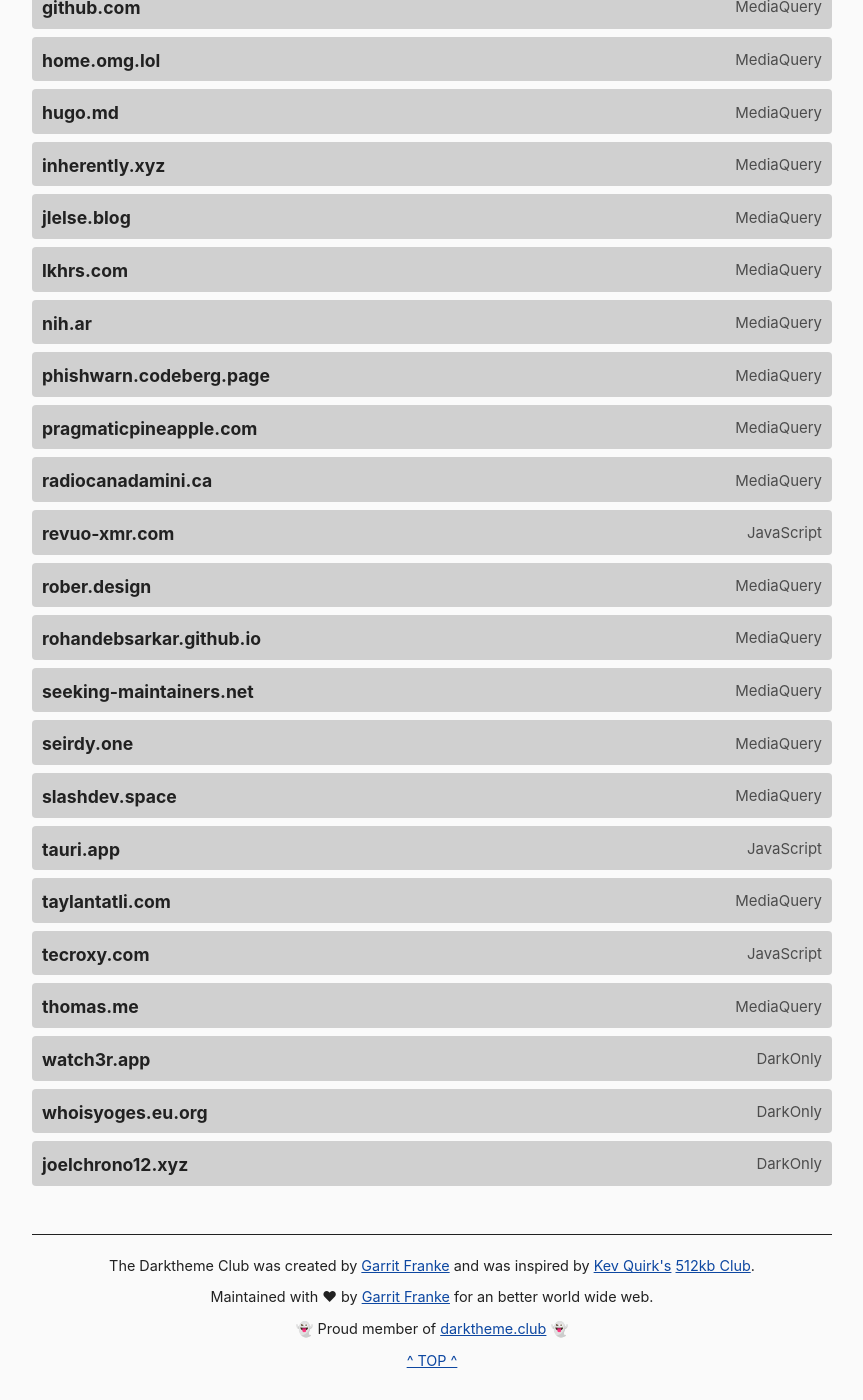
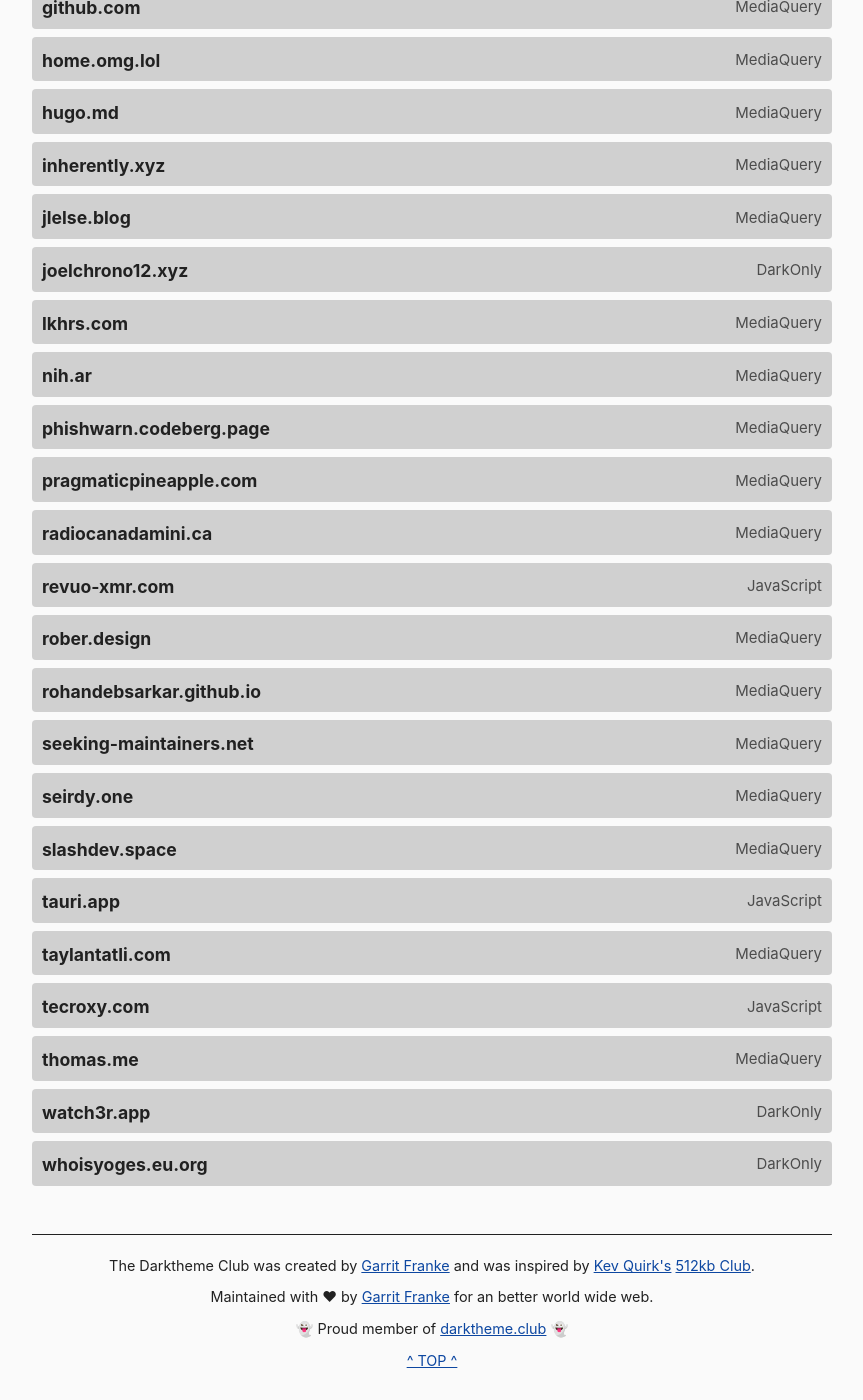
Before and after one commit to katherinek727/darktheme.club, a Jekyll site: the page built from index.md, in a window 1280 px wide and 1400 px high, scrolled down 1638 px. Shown: the whole window, without its empty margins (208-1071 px from the left). Built offline with Jekyll 4.4.1, drawn with Linux system fonts in a browser that asks for light colours; part of the change alters nothing that is shown.

Commit message:
sorted alphabetically

```diff
--- a/_data/sites.yml
+++ b/_data/sites.yml
@@ -113,6 +113,11 @@
   method: mediaquery
   last_checked: 2022-07-16
 
+- domain: joelchrono12.xyz
+  url: https://joelchrono12.xyz
+  method: darkonly
+  last_checked: 2023-01-04
+
 - domain: lkhrs.com
   url: https://www.lkhrs.com/
   method: mediaquery
@@ -197,7 +202,3 @@
   url: https://whoisyoges.eu.org/
   method: darkonly
   last_checked: 2022-12-12
-- domain: joelchrono12.xyz
-  url: https://joelchrono12.xyz
-  method: darkonly
-  last_checked: 2023-01-04
```
